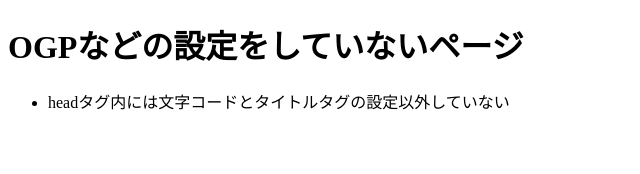
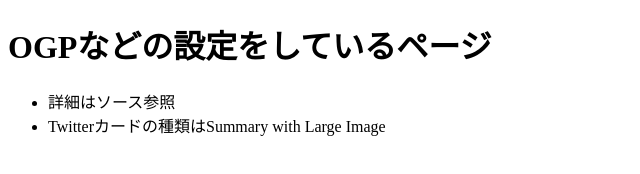
Before and after one commit to chuff-chuff/playground, a plain HTML site: page ogp_etc.html in a window 1280 px wide. Shown: the whole page, without its empty margins (0-640 px from the left). Drawn offline with Linux system fonts and the light colour scheme.

Commit message:
OGP関連のファイルの中身が入れ替わっていたので修正

```diff
--- a/ogp_etc.html
+++ b/ogp_etc.html
@@ -3,13 +3,14 @@
 
 <head>
   <meta charset="utf-8">
-  <title>OGPなどの設定をしていないページ</title>
+  <title>OGPなどの設定をしているページ</title>
 </head>
 
 <body>
-  <h1>OGPなどの設定をしていないページ</h1>
+  <h1>OGPなどの設定をしているページ</h1>
   <ul>
-    <li>headタグ内には文字コードとタイトルタグの設定以外していない</li>
+    <li>詳細はソース参照</li>
+    <li>Twitterカードの種類はSummary with Large Image</li>
   </ul>
 </body>
 
```
Also changed, not shown: no_ogp_etc.html (+3 -4 lines), ogp_etc_twitter_card_summary.html (+1 -1 lines).
